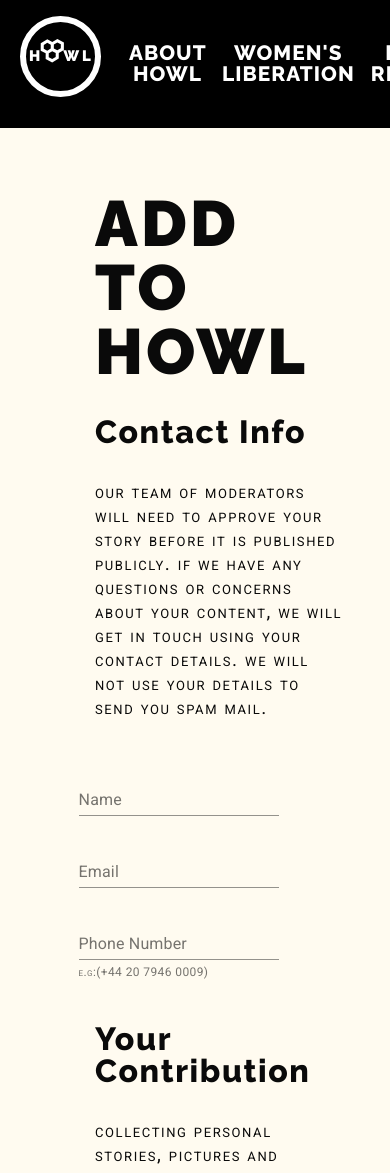
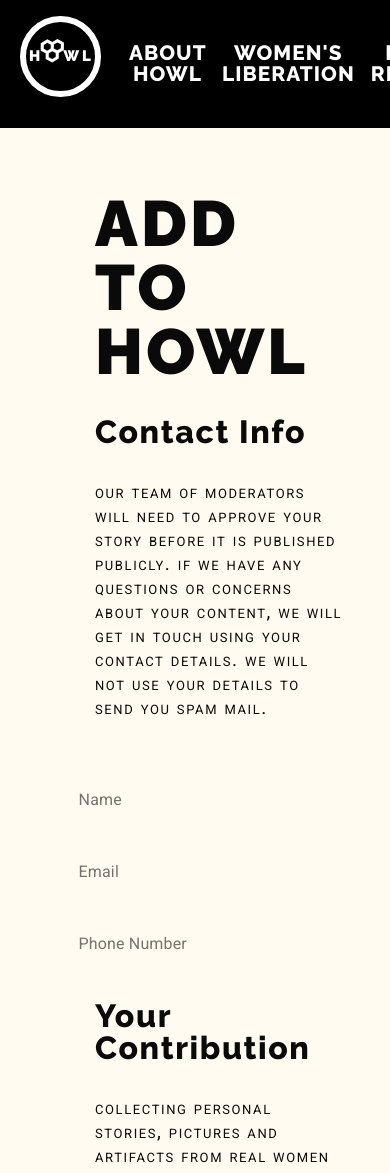
Before and after one commit to founders-programme-2/howl, a React (Create React App) app in the folder client/: page /form in a window 390 px wide. Shown: the top 1173 px of the page. Built offline with nearby package versions, Linux system fonts and the light colour scheme; what react-a11y would draw is missing.

Commit message:
remove underline effect. style labels. change phone number placeholder to prodive more info

```diff
--- a/client/src/Components/Form/ContactInfo/index.js
+++ b/client/src/Components/Form/ContactInfo/index.js
@@ -22,6 +22,12 @@
           className={classes.textField}
           margin="normal"
           onChange={textChange('name')}
+          InputProps={{
+            disableUnderline: true,
+          }}
+          InputLabelProps={{
+            className: classes.label,
+          }}
         />
         <TextField
           id="email"
@@ -32,17 +38,34 @@
           className={classes.textField}
           margin="normal"
           onChange={textChange('email')}
+          InputProps={{
+            disableUnderline: true,
+            classes: {
+              input: classes.input,
+            },
+          }}
+          InputLabelProps={{
+            className: classes.label,
+          }}
         />
         <TextField
           id="phoneNum"
           name="phone"
           value={phone}
           label="Phone Number"
-          placeholder="Enter your phone number..."
+          placeholder="Enter your phone number. e.g:(+44 20 7946 0009)"
           className={classes.textField}
-          helperText="e.g:(+44 20 7946 0009)"
           margin="normal"
           onChange={textChange('phone')}
+          InputProps={{
+            disableUnderline: true,
+            classes: {
+              input: classes.input,
+            },
+          }}
+          InputLabelProps={{
+            className: classes.label,
+          }}
         />
       </form>
     </Fragment>
```
